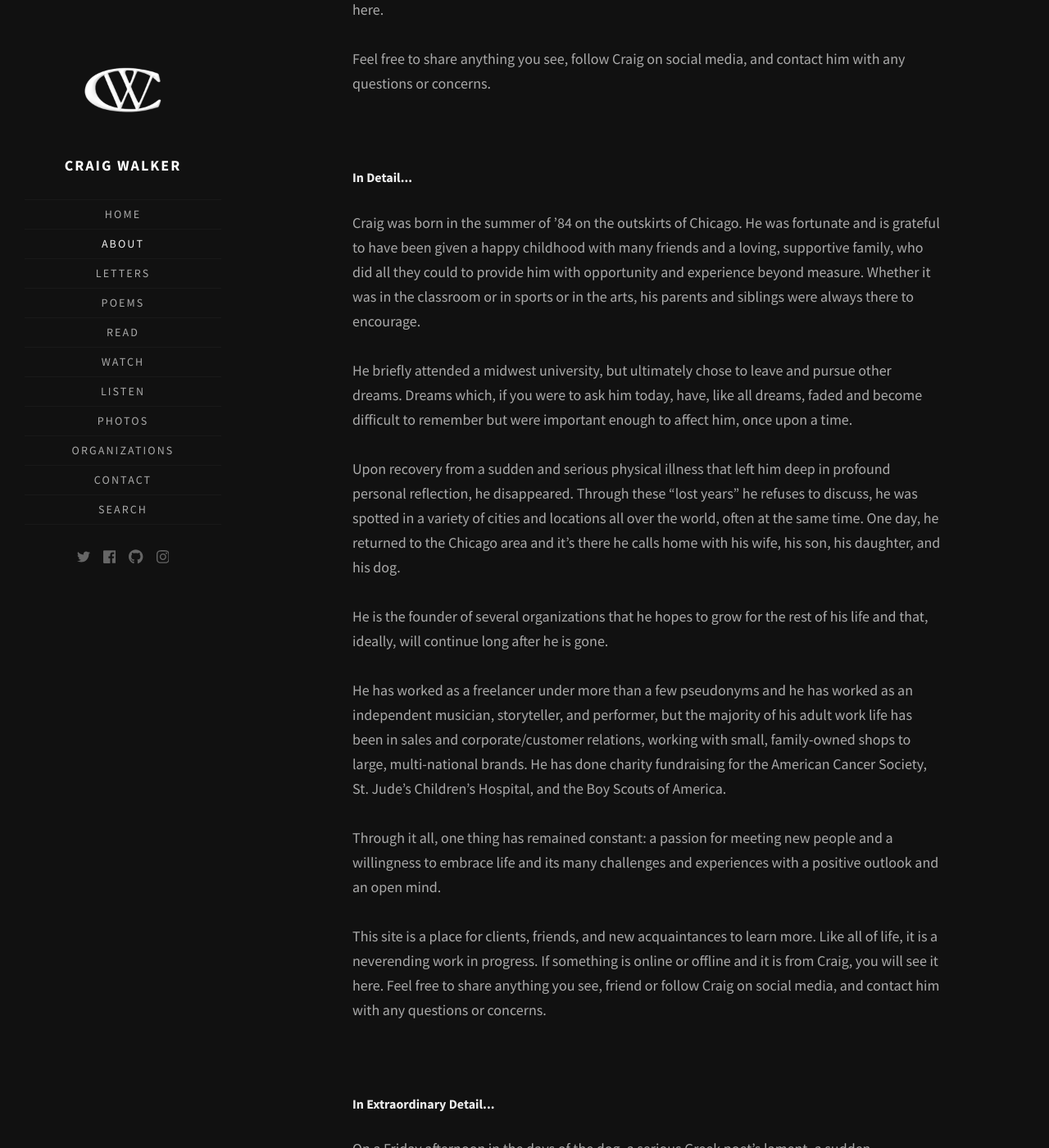
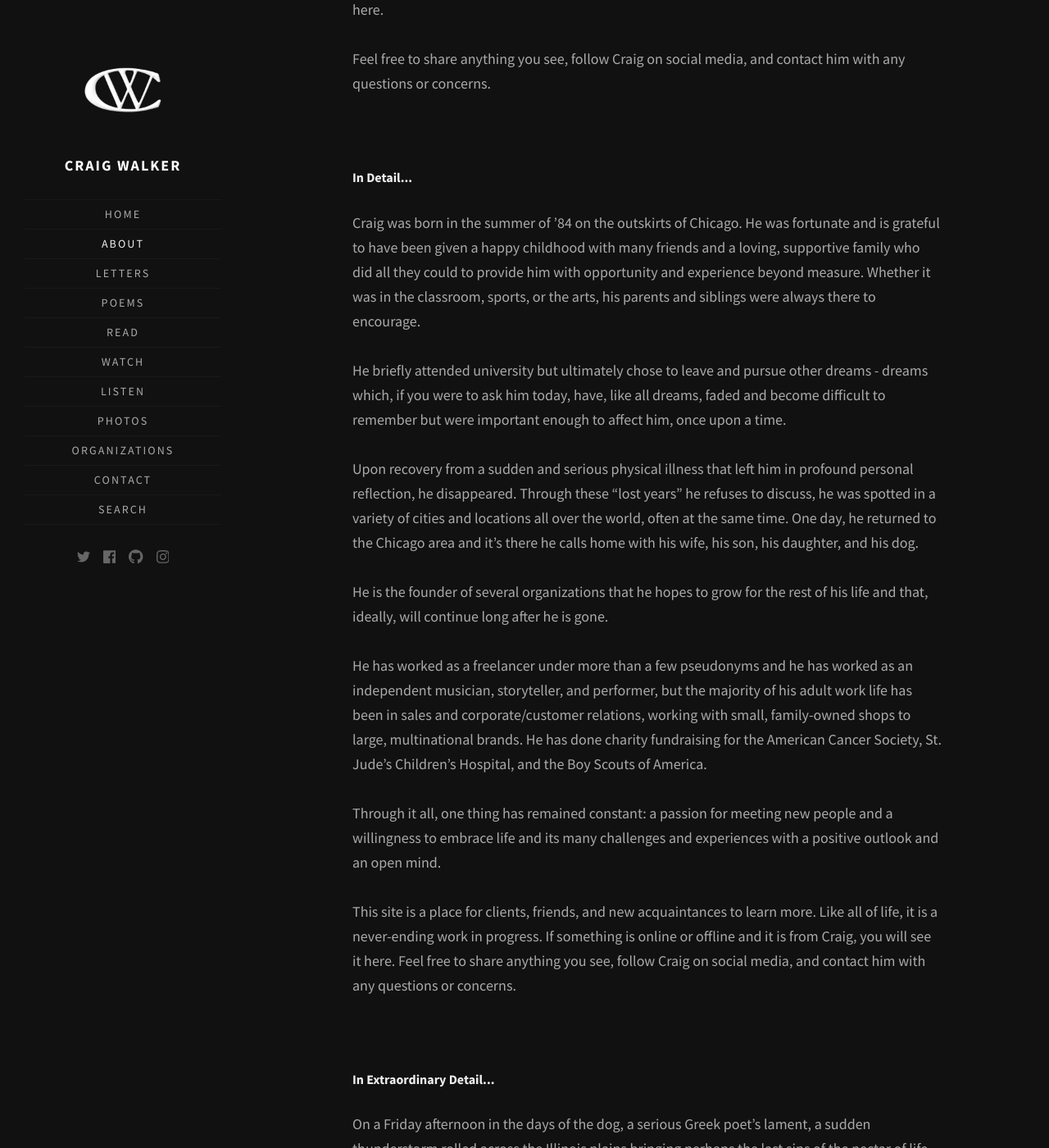
Before and after one commit to walkercraig/walkercraig, a Jekyll site: the page built from about.html, in a window 1280 px wide and 1400 px high, scrolled down 360 px. Shown: the whole window at 82% size. Built offline with Jekyll 4.4.1, drawn with Linux system fonts in a browser that asks for light colours; some web fonts are replaced.

Commit message:
Update about.html

```diff
--- a/about.html
+++ b/about.html
@@ -18,17 +18,17 @@ title: About
     <br/>
     <p><h5>In Detail...</h5></p>
 
-    <p>Craig was born in the summer of ’84 on the outskirts of Chicago. He was fortunate and is grateful to have been given a happy childhood with many friends and a loving, supportive family, who did all they could to provide him with opportunity and experience beyond measure. Whether it was in the classroom or in sports or in the arts, his parents and siblings were always there to encourage.</p>
+    <p>Craig was born in the summer of ’84 on the outskirts of Chicago. He was fortunate and is grateful to have been given a happy childhood with many friends and a loving, supportive family who did all they could to provide him with opportunity and experience beyond measure. Whether it was in the classroom, sports, or the arts, his parents and siblings were always there to encourage.</p>
 
-    <p>He briefly attended a midwest university, but ultimately chose to leave and pursue other dreams. Dreams which, if you were to ask him today, have, like all dreams, faded and become difficult to remember but were important enough to affect him, once upon a time.</p>
+    <p>He briefly attended university but ultimately chose to leave and pursue other dreams - dreams which, if you were to ask him today, have, like all dreams, faded and become difficult to remember but were important enough to affect him, once upon a time.</p>
 
-    <p>Upon recovery from a sudden and serious physical illness that left him deep in profound personal reflection, he disappeared. Through these “lost years” he refuses to discuss, he was spotted in a variety of cities and locations all over the world, often at the same time. One day, he returned to the Chicago area and it’s there he calls home with his wife, his son, his daughter, and his dog.</p>
+    <p>Upon recovery from a sudden and serious physical illness that left him in profound personal reflection, he disappeared. Through these “lost years” he refuses to discuss, he was spotted in a variety of cities and locations all over the world, often at the same time. One day, he returned to the Chicago area and it’s there he calls home with his wife, his son, his daughter, and his dog.</p>
 
-    <p>He is the founder of several organizations that he hopes to grow for the rest of his life and that, ideally, will continue long after he is gone.</p> He has worked as a freelancer under more than a few pseudonyms and he has worked as an independent musician, storyteller, and performer, but the majority of his adult work life has been in sales and corporate/customer relations, working with small, family-owned shops to large, multi-national brands. He has done charity fundraising for the American Cancer Society, St. Jude’s Children’s Hospital, and the Boy Scouts of America.</p>
+    <p>He is the founder of several organizations that he hopes to grow for the rest of his life and that, ideally, will continue long after he is gone.</p> He has worked as a freelancer under more than a few pseudonyms and he has worked as an independent musician, storyteller, and performer, but the majority of his adult work life has been in sales and corporate/customer relations, working with small, family-owned shops to large, multinational brands. He has done charity fundraising for the American Cancer Society, St. Jude’s Children’s Hospital, and the Boy Scouts of America.</p>
 
     <p>Through it all, one thing has remained constant: a passion for meeting new people and a willingness to embrace life and its many challenges and experiences with a positive outlook and an open mind.</p>
 
-    <p>This site is a place for clients, friends, and new acquaintances to learn more. Like all of life, it is a neverending work in progress. If something is online or offline and it is from Craig, you will see it here. Feel free to share anything you see, friend or follow Craig on social media, and contact him with any questions or concerns.</p>
+    <p>This site is a place for clients, friends, and new acquaintances to learn more. Like all of life, it is a never-ending work in progress. If something is online or offline and it is from Craig, you will see it here. Feel free to share anything you see, follow Craig on social media, and contact him with any questions or concerns.</p>
     <br/>
     <p><h5>In Extraordinary Detail...</h5></p>
 
```
